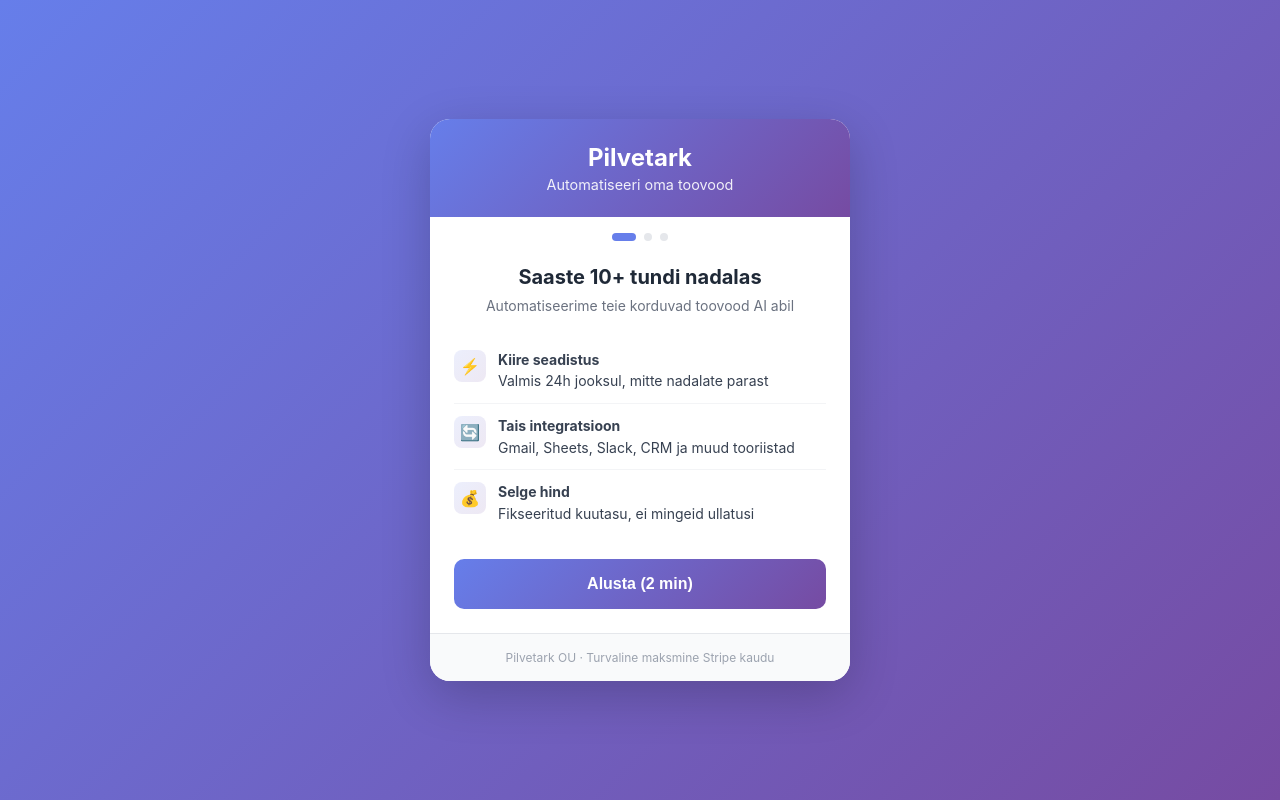
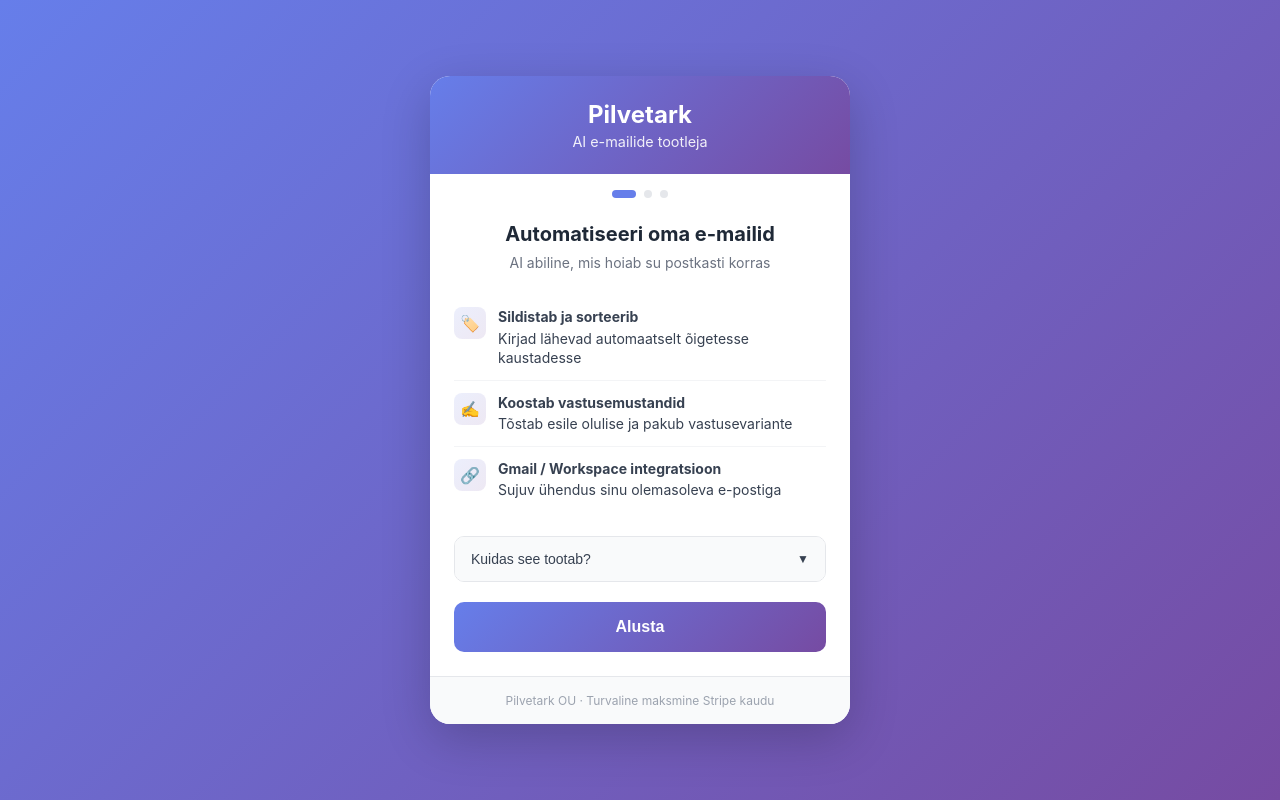
Before and after one commit to KrErte/demo4, a Spring Boot app: page / in a window 1280 px wide. Run offline with Spring Boot 4, Linux system fonts and the light colour scheme.

Commit message:
Add Step 1 landing UI for 3-step email automation flow
- Update header to "AI e-mailide töötleja"
- Add email-focused value proposition with 3 benefit cards
- Add collapsible "Kuidas see töötab?" accordion with 4-step explanation
- Simplify CTA button to "Alusta"

```diff
--- a/mcp-gateway/src/main/resources/static/index.html
+++ b/mcp-gateway/src/main/resources/static/index.html
@@ -3,7 +3,7 @@
 <head>
     <meta charset="UTF-8">
     <meta name="viewport" content="width=device-width, initial-scale=1.0">
-    <title>Pilvetark - Maksed</title>
+    <title>Pilvetark - AI e-mailide tootleja</title>
     <style>
         * { margin: 0; padding: 0; box-sizing: border-box; }
         body {
@@ -239,6 +239,77 @@
         .benefit-text strong {
             display: block;
             margin-bottom: 2px;
+        }
+
+        /* Collapsible accordion */
+        .accordion {
+            margin-bottom: 20px;
+            border: 1px solid #e5e7eb;
+            border-radius: 10px;
+            overflow: hidden;
+        }
+        .accordion-toggle {
+            width: 100%;
+            padding: 14px 16px;
+            background: #f9fafb;
+            border: none;
+            font-size: 14px;
+            font-weight: 500;
+            color: #374151;
+            cursor: pointer;
+            display: flex;
+            justify-content: space-between;
+            align-items: center;
+            transition: background 0.2s;
+        }
+        .accordion-toggle:hover {
+            background: #f3f4f6;
+        }
+        .accordion-icon {
+            transition: transform 0.2s;
+            font-size: 12px;
+        }
+        .accordion.open .accordion-icon {
+            transform: rotate(180deg);
+        }
+        .accordion-content {
+            max-height: 0;
+            overflow: hidden;
+            transition: max-height 0.3s ease;
+        }
+        .accordion.open .accordion-content {
+            max-height: 400px;
+        }
+        .accordion-inner {
+            padding: 16px;
+            background: white;
+        }
+        .how-it-works-list {
+            list-style: none;
+        }
+        .how-it-works-list li {
+            display: flex;
+            gap: 12px;
+            padding: 10px 0;
+            font-size: 13px;
+            color: #374151;
+            line-height: 1.4;
+        }
+        .how-it-works-list li:not(:last-child) {
+            border-bottom: 1px solid #f3f4f6;
+        }
+        .how-step-num {
+            width: 22px;
+            height: 22px;
+            background: linear-gradient(135deg, #667eea, #764ba2);
+            color: white;
+            border-radius: 50%;
+            display: flex;
+            align-items: center;
+            justify-content: center;
+            font-size: 11px;
+            font-weight: 600;
+            flex-shrink: 0;
         }
 
         /* Button row */
@@ -489,7 +560,7 @@
         <div class="card">
             <div class="card-header">
                 <h1>Pilvetark</h1>
-                <p id="headerSubtitle">Automatiseeri oma toovood</p>
+                <p id="headerSubtitle">AI e-mailide tootleja</p>
             </div>
 
             <!-- Step Indicator -->
@@ -502,35 +573,65 @@
             <!-- Step 1: Landing -->
             <div id="step1" class="card-body">
                 <div class="landing-content">
-                    <h2>Saaste 10+ tundi nadalas</h2>
-                    <p class="subtitle">Automatiseerime teie korduvad toovood AI abil</p>
+                    <h2>Automatiseeri oma e-mailid</h2>
+                    <p class="subtitle">AI abiline, mis hoiab su postkasti korras</p>
 
                     <div class="benefits-list">
                         <div class="benefit-item">
-                            <div class="benefit-icon">⚡</div>
+                            <div class="benefit-icon">🏷️</div>
                             <div class="benefit-text">
-                                <strong>Kiire seadistus</strong>
-                                Valmis 24h jooksul, mitte nadalate parast
+                                <strong>Sildistab ja sorteerib</strong>
+                                Kirjad lähevad automaatselt õigetesse kaustadesse
                             </div>
                         </div>
                         <div class="benefit-item">
-                            <div class="benefit-icon">🔄</div>
+                            <div class="benefit-icon">✍️</div>
                             <div class="benefit-text">
-                                <strong>Tais integratsioon</strong>
-                                Gmail, Sheets, Slack, CRM ja muud tooriistad
+                                <strong>Koostab vastusemustandid</strong>
+                                Tõstab esile olulise ja pakub vastusevariante
                             </div>
                         </div>
                         <div class="benefit-item">
-                            <div class="benefit-icon">💰</div>
+                            <div class="benefit-icon">🔗</div>
                             <div class="benefit-text">
-                                <strong>Selge hind</strong>
-                                Fikseeritud kuutasu, ei mingeid ullatusi
+                                <strong>Gmail / Workspace integratsioon</strong>
+                                Sujuv ühendus sinu olemasoleva e-postiga
+                            </div>
+                        </div>
+                    </div>
+
+                    <!-- Collapsible: How it works -->
+                    <div class="accordion" id="howItWorksAccordion">
+                        <button class="accordion-toggle" onclick="toggleAccordion('howItWorksAccordion')">
+                            <span>Kuidas see tootab?</span>
+                            <span class="accordion-icon">▼</span>
+                        </button>
+                        <div class="accordion-content">
+                            <div class="accordion-inner">
+                                <ul class="how-it-works-list">
+                                    <li>
+                                        <span class="how-step-num">1</span>
+                                        <span>Uhendad oma e-posti (Gmail / Google Workspace)</span>
+                                    </li>
+                                    <li>
+                                        <span class="how-step-num">2</span>
+                                        <span>Valime koos sobiva toovoo ja reeglid</span>
+                                    </li>
+                                    <li>
+                                        <span class="how-step-num">3</span>
+                                        <span>Saad Proof Log / Task Exposure lingi, kus näed, mida AI teeb (valikuline)</span>
+                                    </li>
+                                    <li>
+                                        <span class="how-step-num">4</span>
+                                        <span>Maksad ja automatsioon hakkab kohe toole</span>
+                                    </li>
+                                </ul>
                             </div>
                         </div>
                     </div>
 
                     <button class="submit-btn" onclick="goToStep(2)">
-                        Alusta (2 min)
+                        Alusta
                     </button>
                 </div>
             </div>
@@ -761,6 +862,12 @@
             'high': 'Kõrge'
         };
 
+        // Accordion toggle function
+        function toggleAccordion(id) {
+            const accordion = document.getElementById(id);
+            accordion.classList.toggle('open');
+        }
+
         function goToStep(step) {
             // Save scoping data if leaving step 2
             if (currentStep === 2) {
@@ -781,7 +888,7 @@
 
             // Update header subtitle
             const subtitles = {
-                1: 'Automatiseeri oma toovood',
+                1: 'AI e-mailide tootleja',
                 2: 'Räägi meile lähemalt',
                 3: 'Turvaline maksmine'
             };
```
